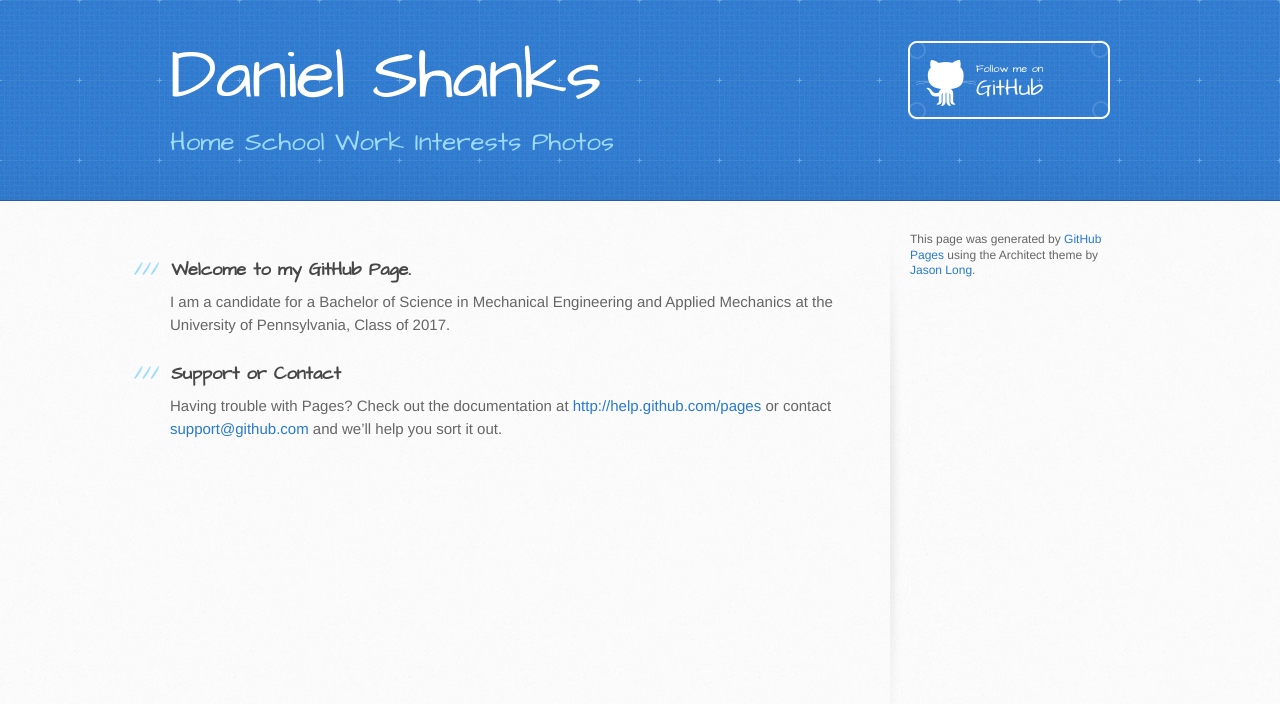
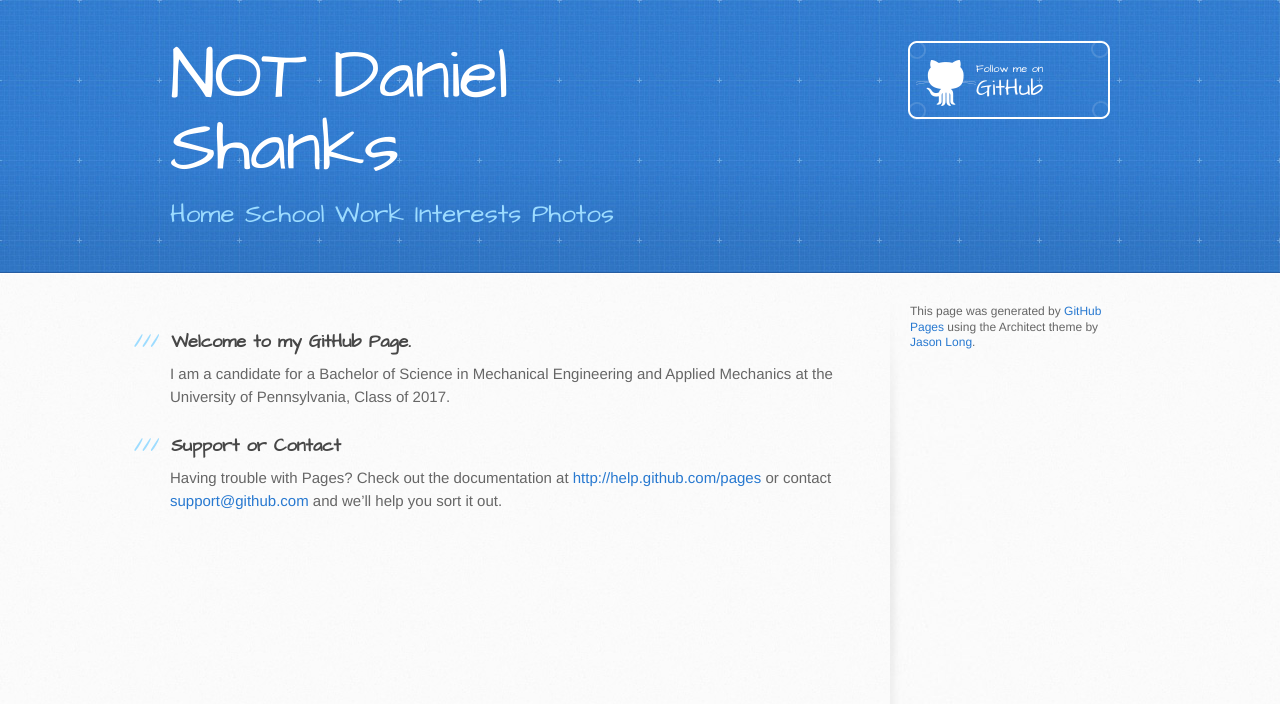
Before and after one commit to dshanks516/dshanks516.github.io, a plain HTML site: page index.html in a window 1280 px wide. Drawn offline with Linux system fonts and the light colour scheme.

Commit message:
asdfasdfasdf

```diff
--- a/index.html
+++ b/index.html
@@ -19,7 +19,7 @@
   <body>
     <header>
       <div class="inner">
-        <h1>Daniel Shanks</h1>
+        <h1>NOT Daniel Shanks</h1>
         <h2><a href="http://dshanks516.github.io/index" class= "tab">Home</a> <a href="http://dshanks516.github.io/school" class= "tab">School</a>
             <a href="http://dshanks516.github.io/work" class= "tab">Work</a> <a href="http://dshanks516.github.io/interests" class= "tab">Interests</a>
             <a href="http://dshanks516.github.io/photos" class= "tab">Photos</a></h2>
```
